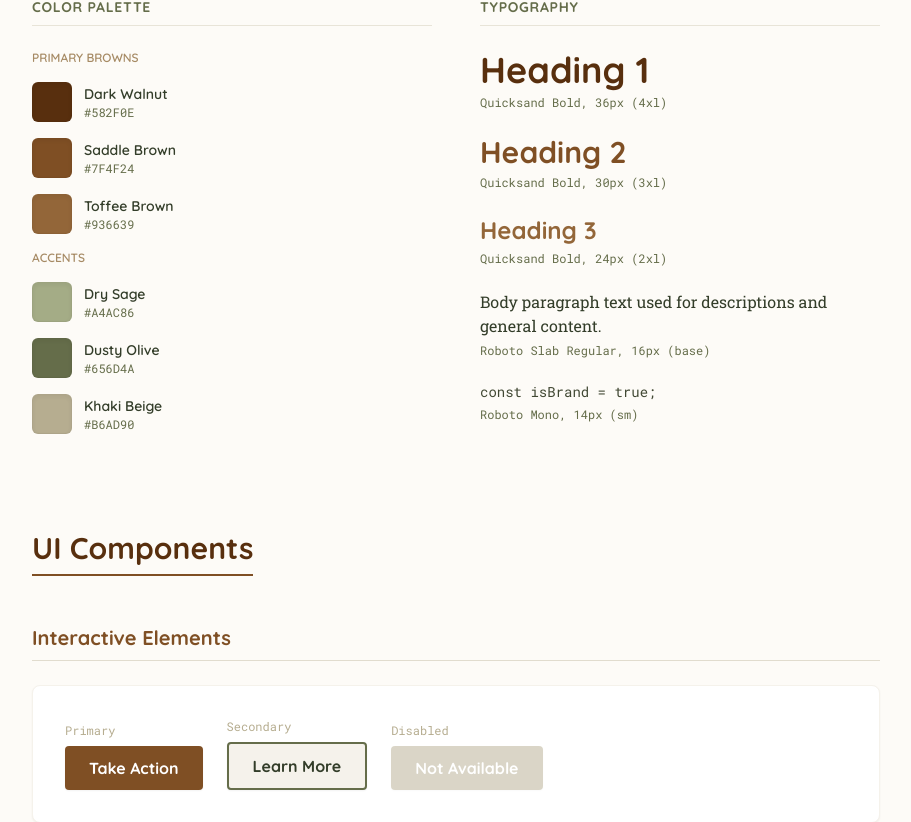
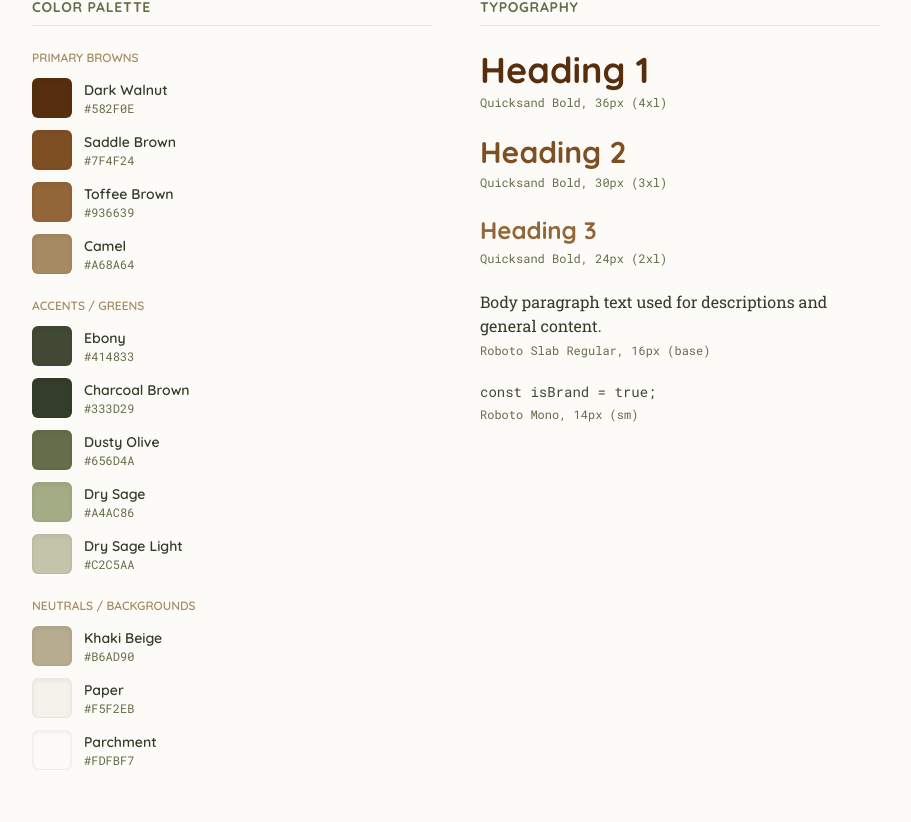
Before and after one commit to hirrrooo/ttl-mockup, a SvelteKit app: page / in a window 1280 px wide. Shown: the part 478-1300 px from the top of the page, without its empty margins (184-1095 px from the left). Built offline with nearby package versions, Linux system fonts and the light colour scheme.

Commit message:
feat: add missing colors to complete the palette

```diff
--- a/src/routes/+page.svelte
+++ b/src/routes/+page.svelte
@@ -35,16 +35,38 @@
         <!-- Colors -->
         <div>
           <h3 class="text-sm font-sans font-bold uppercase tracking-wider text-dusty-olive mb-6 border-b border-khaki-beige/30 pb-2">Color Palette</h3>
-          <div class="space-y-4">
-            <h4 class="font-sans text-xs font-semibold text-camel uppercase">Primary Browns</h4>
-            <ColorSwatch name="Dark Walnut" hex="#582f0e" class="bg-dark-walnut" />
-            <ColorSwatch name="Saddle Brown" hex="#7f4f24" class="bg-saddle-brown" />
-            <ColorSwatch name="Toffee Brown" hex="#936639" class="bg-toffee-brown" />
+          <div class="space-y-6">
 
-            <h4 class="font-sans text-xs font-semibold text-camel uppercase mt-6">Accents</h4>
-            <ColorSwatch name="Dry Sage" hex="#a4ac86" class="bg-dry-sage" />
-            <ColorSwatch name="Dusty Olive" hex="#656d4a" class="bg-dusty-olive" />
-            <ColorSwatch name="Khaki Beige" hex="#b6ad90" class="bg-khaki-beige" />
+            <div>
+              <h4 class="font-sans text-xs font-semibold text-camel uppercase mb-3">Primary Browns</h4>
+              <div class="space-y-3">
+                <ColorSwatch name="Dark Walnut" hex="#582f0e" class="bg-dark-walnut" />
+                <ColorSwatch name="Saddle Brown" hex="#7f4f24" class="bg-saddle-brown" />
+                <ColorSwatch name="Toffee Brown" hex="#936639" class="bg-toffee-brown" />
+                <ColorSwatch name="Camel" hex="#a68a64" class="bg-camel" />
+              </div>
+            </div>
+
+            <div>
+              <h4 class="font-sans text-xs font-semibold text-camel uppercase mb-3">Accents / Greens</h4>
+              <div class="space-y-3">
+                <ColorSwatch name="Ebony" hex="#414833" class="bg-ebony" />
+                <ColorSwatch name="Charcoal Brown" hex="#333d29" class="bg-charcoal-brown" />
+                <ColorSwatch name="Dusty Olive" hex="#656d4a" class="bg-dusty-olive" />
+                <ColorSwatch name="Dry Sage" hex="#a4ac86" class="bg-dry-sage" />
+                <ColorSwatch name="Dry Sage Light" hex="#c2c5aa" class="bg-dry-sage-light" />
+              </div>
+            </div>
+
+            <div>
+              <h4 class="font-sans text-xs font-semibold text-camel uppercase mb-3">Neutrals / Backgrounds</h4>
+              <div class="space-y-3">
+                <ColorSwatch name="Khaki Beige" hex="#b6ad90" class="bg-khaki-beige" />
+                <ColorSwatch name="Paper" hex="#f5f2eb" class="bg-paper" />
+                <ColorSwatch name="Parchment" hex="#fdfbf7" class="bg-parchment" />
+              </div>
+            </div>
+
           </div>
         </div>
 
```
